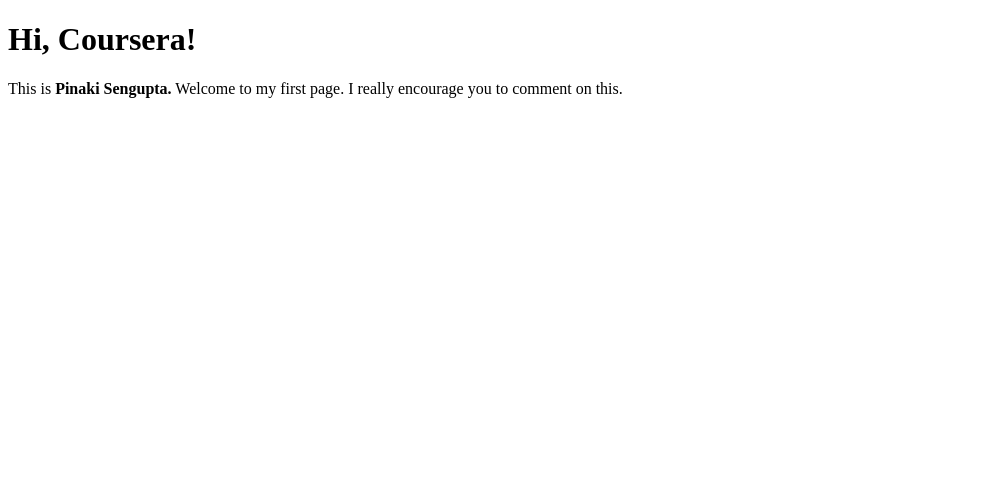
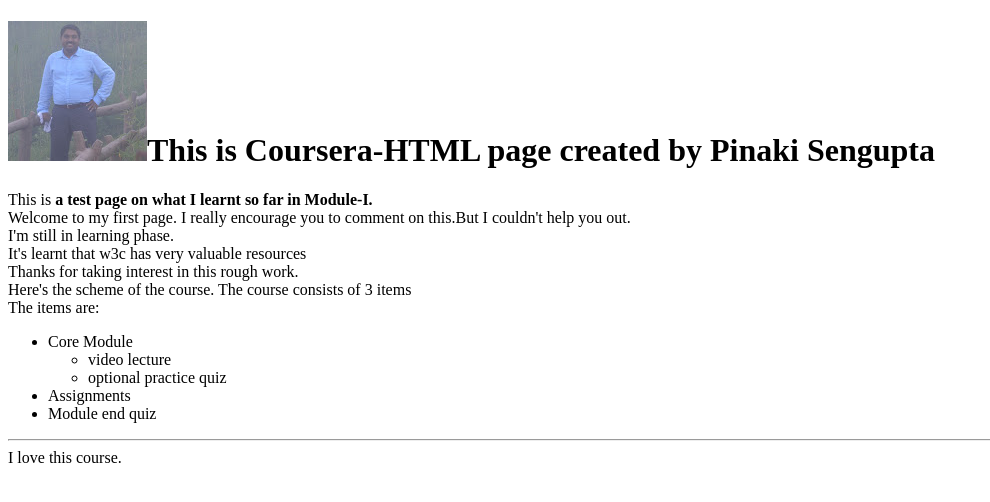
Before and after one commit to pinaki2905/Coursera-HTML, a plain HTML site: page site/index.html in a window 1280 px wide. Shown: the whole page, without its empty margins (0-990 px from the left). Drawn offline with Linux system fonts and the light colour scheme.

Commit message:
small modification

```diff
--- a/site/index.html
+++ b/site/index.html
@@ -1,10 +1,34 @@
 <!DOCTYPE html>
 <html>
 <head>
-	<title>Hi, Coursera</title>
+    <meta charset="utf-8">
+	<title>Coursera-HTML</title>
 </head>
 <body>
-<h1>Hi, Coursera!</h1>
-This is <b>Pinaki Sengupta.</b> Welcome to my first page. I really encourage you to comment on this.
+<h1><img src = "profile.jpg" alt = "">This is Coursera-HTML page created by Pinaki Sengupta</h1>
+<div>This is <b>a test page on what I learnt so far in Module-I.</b>
+</div>
+<div><span>Welcome to my first page. I really encourage you to comment on this.</span>But I couldn't help you out.
+</div>
+<div>I'm still in learning phase.</div><div><span>It's learnt that w3c has very valuable resources</span></div>
+<div>Thanks for taking interest in this rough work.</div>
+<div>Here's the scheme of the course. The course consists of 3 items
+</div>
+<div>The items are:
+<ul>
+    <li>Core Module
+	    <ul>
+	    <li>video lecture</li>
+	    <li>optional practice quiz</li>
+	    </ul>
+	</li>
+	<li>Assignments</li>
+    <li>Module end quiz</li>
+</ul>
+</div>
+<hr>
+<div>
+ I love this course.
+</div>
 </body>
 </html>
```
Also changed, not shown: site/profile.JPG (added).
